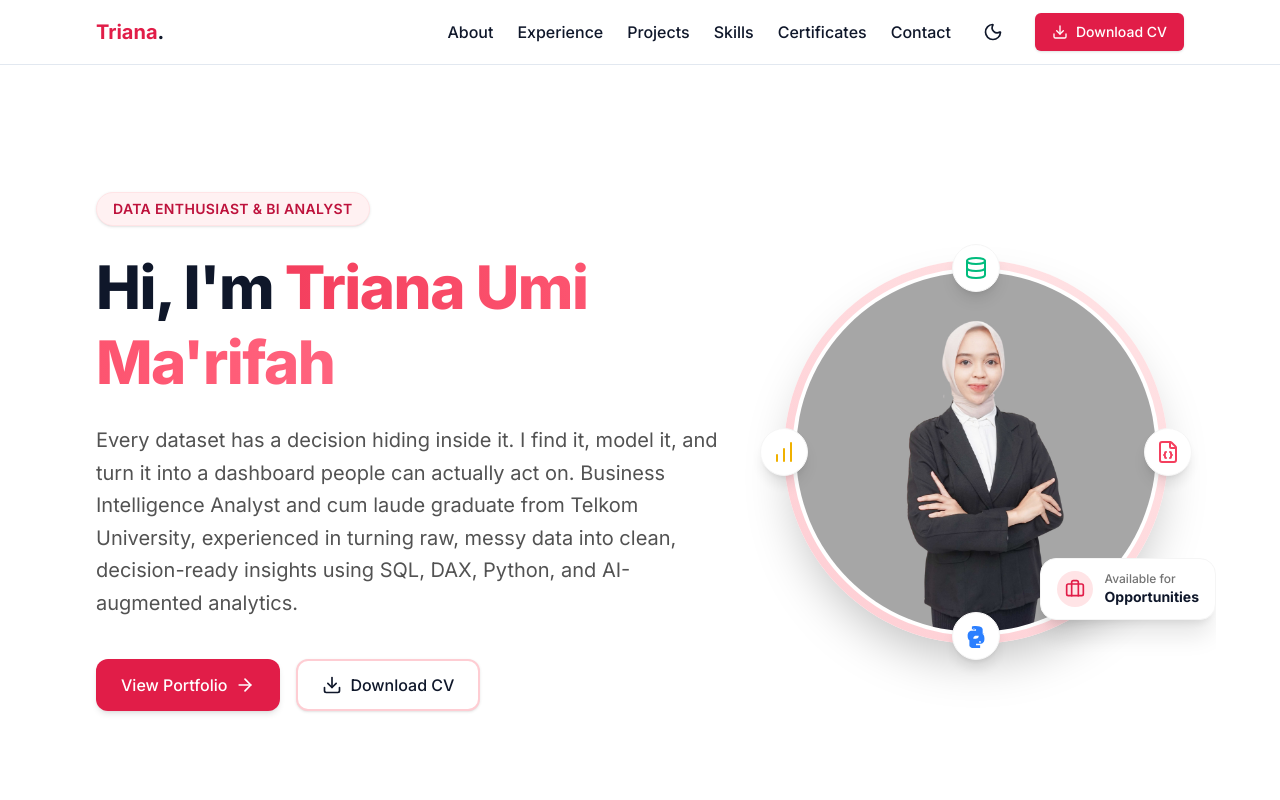
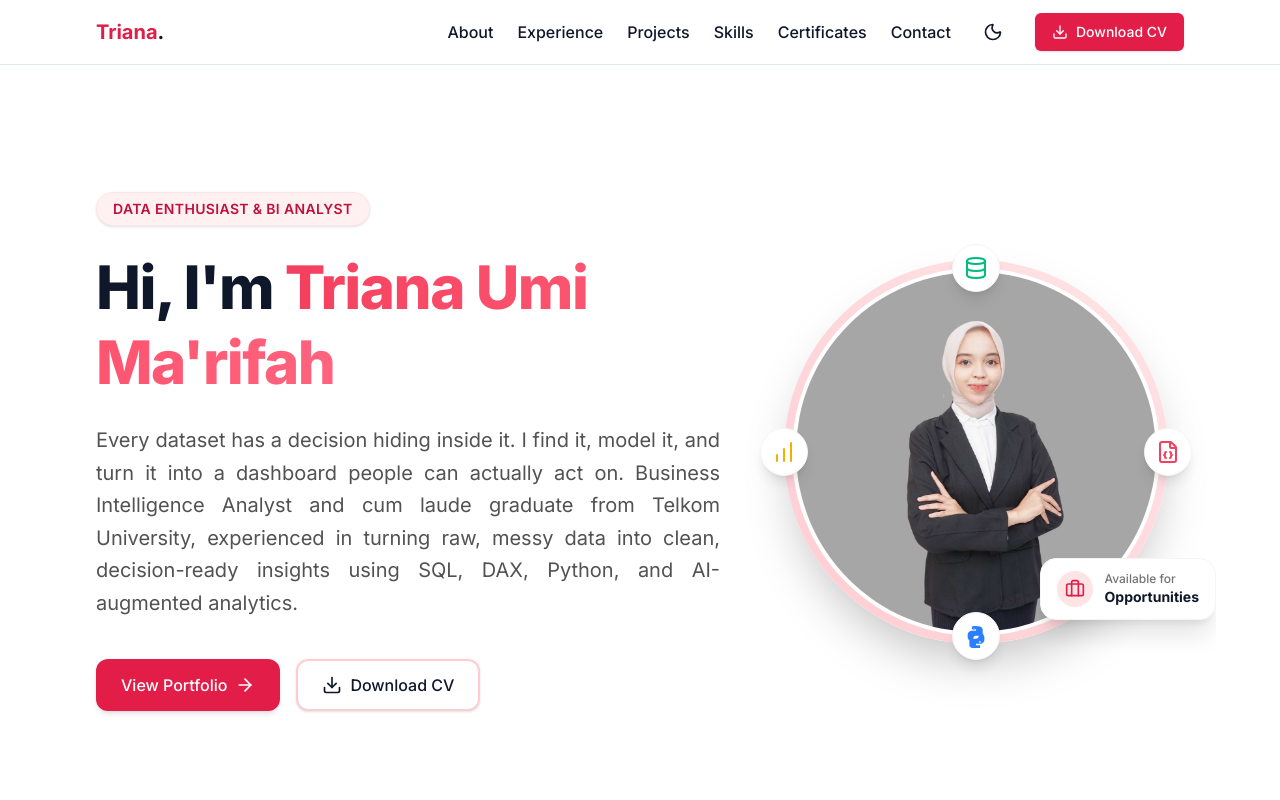
Before and after one commit to trianaumimarifah/Website-Portfolio, a Next.js app: page / in a window 1280 px wide. Shown: the top 800 px of the page. Built offline with nearby package versions, Linux system fonts and the light colour scheme.

Commit message:
UI tweak: justify text in hero section

```diff
--- a/components/HeroSection.tsx
+++ b/components/HeroSection.tsx
@@ -36,7 +36,7 @@ export default function HeroSection() {
           </div>
 
           <div data-aos="fade-up" data-aos-delay="300">
-            <p className="text-lg sm:text-xl text-neutral-600 dark:text-neutral-400 mb-10 leading-relaxed max-w-2xl mx-auto md:mx-0">
+            <p className="text-lg sm:text-xl text-neutral-600 dark:text-neutral-400 mb-10 leading-relaxed max-w-2xl mx-auto md:mx-0 text-justify">
               Every dataset has a decision hiding inside it. I find it, model it, and turn it into a dashboard people can actually act on. Business Intelligence Analyst and cum laude graduate from Telkom University, experienced in turning raw, messy data into clean, decision-ready insights using SQL, DAX, Python, and AI-augmented analytics.
             </p>
           </div>
```
